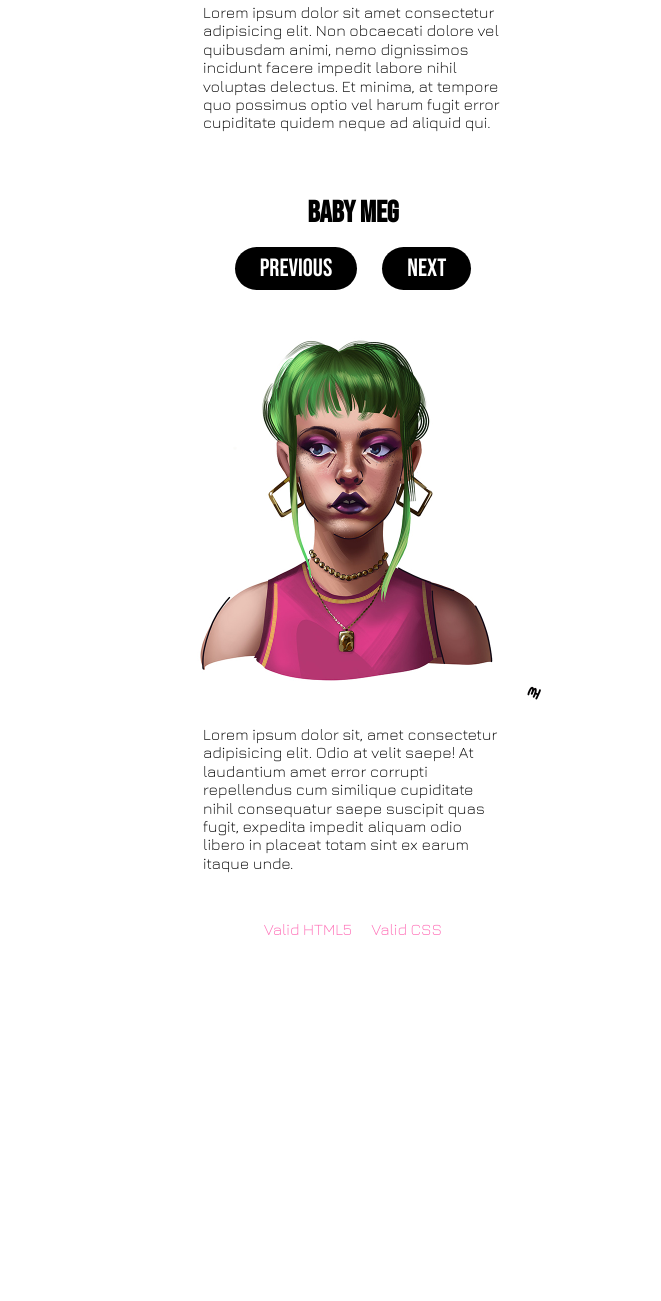
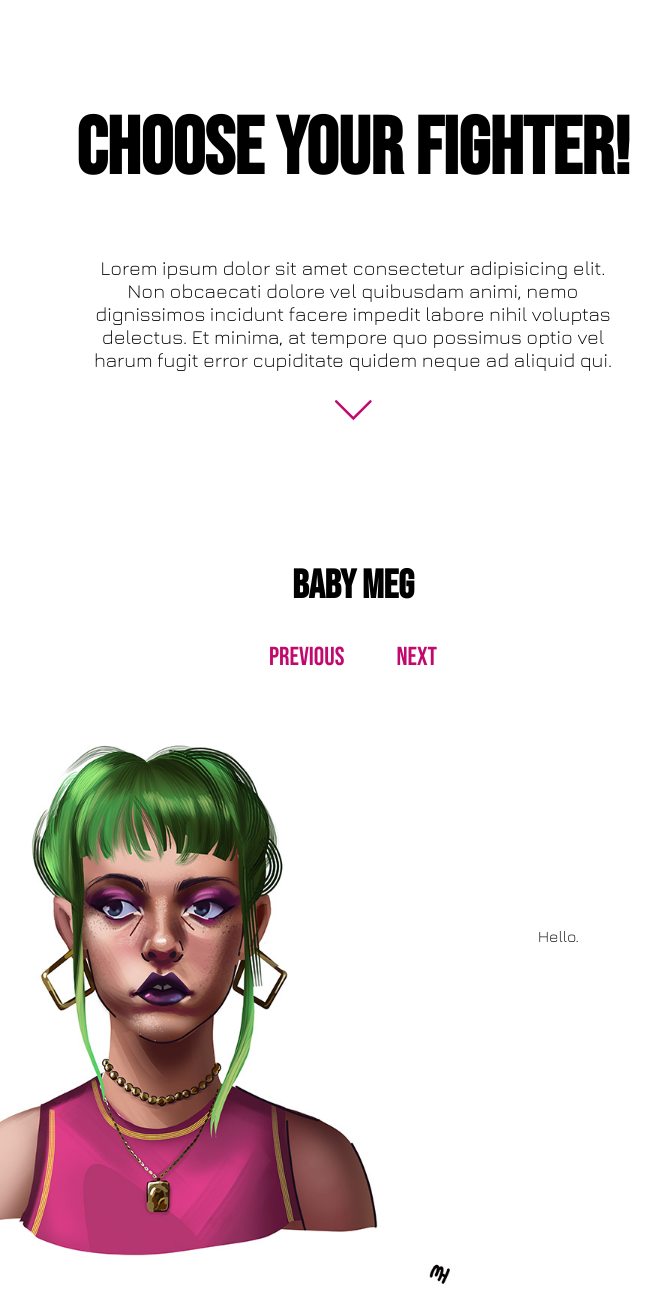
Before and after one commit to Mshoopart/des157a-wi24, a plain HTML site: page studio2/index.html in a window 1280 px wide. Shown: the part 136-1437 px from the top of the page, without its empty margins (287-948 px from the left). Before the commit the page ends 1107 px from the top, so only its background shows below. Drawn offline with nearby package versions, Linux system fonts and the light colour scheme.

Commit message:
finished basic code studio 2

```diff
--- a/studio2/index.html
+++ b/studio2/index.html
@@ -15,43 +15,32 @@
 <body>
     <header>
             <h1>Choose Your Fighter!</h1>
-
-        <p>Lorem ipsum dolor sit amet consectetur adipisicing elit. Non obcaecati dolore vel quibusdam animi, nemo dignissimos incidunt facere impedit labore nihil voluptas delectus. Et minima, at tempore quo possimus optio vel harum fugit error cupiditate quidem neque ad aliquid qui.</p>
     </header>
 
     <main>
-        <article>
+        <p id = intro>Lorem ipsum dolor sit amet consectetur adipisicing elit. Non obcaecati dolore vel quibusdam animi, nemo dignissimos incidunt facere impedit labore nihil voluptas delectus. Et minima, at tempore quo possimus optio vel harum fugit error cupiditate quidem neque ad aliquid qui.</p>
+        <a href="#two"><img src="images/arrowdown.svg" alt="down arrow" width="50" height="50" id="down"></a>
+
+
+        <div class = "hide">
+            <article id = "one">
                 <h2 id="title">Baby Meg</h2>
                 <p id="links"><a href="#" id="previous">previous</a><a href="#" id="next">next</a></p>
+            </article>
 
+            <article id = "two">
                 <div id="content">
                     <img src="images/image1.jpg" alt="my image" id="myimage">
                 </div>
-        </article>
-
-        <article>
-            <section id="stats">
-                <div id="health">
-                    <div id="healthbar"></div>
-                </div>
-
-                <div id="power">
-                    <div id="powerbar"></div>
-                </div>
-
-                <div id="range">
-                    <div id="rangebar"></div>
-                </div>
-
-                <div id="originality">
-                    <div id="originalitybar"></div>
-                </div>
-            </section>
 
                 <section id = description>
-                <p>Lorem ipsum dolor sit, amet consectetur adipisicing elit. Odio at velit saepe! At laudantium amet error corrupti repellendus cum similique cupiditate nihil consequatur saepe suscipit quas fugit, expedita impedit aliquam odio libero in placeat totam sint ex earum itaque unde.</p>
+                    <p id="baby" class = "showing">Hello.</p>
+                    <p id="adolescent" class = "hidden">Yo.</p>
+                    <p id="teen" class = "hidden">Hi.</p>
+                    <p id="present" class = "hidden">What's up?.</p>
                 </section>
             </article>
+        </div>
     </main>
 
     <footer>
--- a/studio2/script.js
+++ b/studio2/script.js
@@ -2,7 +2,21 @@
     "use strict";
     console.log("reading js")
 
-    //setting up images as an array for overlay stacking
+    const showStuff = document.querySelector('main div');
+    const observer = new IntersectionObserver(callBack, {threshold: 0.6});
+    observer.observe(showStuff);
+
+    function callBack(entries){
+        entries.forEach(function(eachEntry){
+            if(eachEntry.isIntersecting){
+                eachEntry.target.className = "show";
+                observer.unobserve(eachEntry.target);
+            }
+        });
+
+        console.log(entries[0]);
+    };
+
     const myImages = [
         'image1.jpg',
         'image2.jpg',
@@ -10,16 +24,6 @@
         'image4.jpg'];
 
     let currentImage = 0;
-
-    /*if (currentImage = 0) {
-        document.getElementById('title').innerHTML = `Level 6`;
-    } else if (currentImage = 1) {
-        document.getElementById('title').innerHTML = `Level 12`;
-    } else if (currentImage = 2) {
-        document.getElementById('title').innerHTML = `Level 16`;
-    } else {
-        document.getElementById('title').innerHTML = `Level 21`;
-    };*/
 
     const container = document.getElementById('content');
     const nextBtn = document.getElementById('next');
@@ -41,6 +45,7 @@
         if(currentImage < 0) {currentImage = myImages.length-1}
 
         swapImage();
+
     });
 
     function swapImage() {
@@ -52,7 +57,38 @@
         if(container.children.length > 2) {
                 container.removeChild(container.children[0]);
         };
+
+        swapText();
     };
+
+    function swapText(){
+        if (currentImage === 0) {
+            document.getElementById('title').innerHTML = "Baby Meg";
+            document.getElementById('baby').className = "showing";
+            document.getElementById('adolescent').className = "hidden";
+            document.getElementById('teen').className = "hidden";
+            document.getElementById('present').className = "hidden";
+
+        } else if (currentImage === 1) {
+            document.getElementById('title').innerHTML = "Tween Meg";
+            document.getElementById('baby').className = "hidden";
+            document.getElementById('adolescent').className = "showing";
+            document.getElementById('teen').className = "hidden";
+            document.getElementById('present').className = "hidden";
+        } else if (currentImage === 2) {
+            document.getElementById('title').innerHTML = "Freshman Meg";
+            document.getElementById('baby').className = "hidden";
+            document.getElementById('adolescent').className = "hidden";
+            document.getElementById('teen').className = "showing";
+            document.getElementById('present').className = "hidden";
+        } else {
+            document.getElementById('title').innerHTML = "Senior Meg";
+            document.getElementById('baby').className = "hidden";
+            document.getElementById('adolescent').className = "hidden";
+            document.getElementById('teen').className = "hidden";
+            document.getElementById('present').className = "showing";
+        };
+    }
 }());
 
     //document.getElementById('next').addEventListener('click', nextPhoto);
--- a/studio2/styles.css
+++ b/studio2/styles.css
@@ -1,3 +1,7 @@
+html {
+    scroll-behavior: smooth;
+}
+
 h1, h2 {
     font-family: "Bebas Neue";
     text-align: center;
@@ -5,6 +9,7 @@ h1, h2 {
 
 h1 {
     font-size: 50px;
+    margin-top: 1em;
 }
 
 h2 {
@@ -14,30 +19,28 @@ h2 {
 #links {
     text-align: center;
     font-family: "Bebas Neue";
-    font-size: 25px;
+    font-size: 20px;
 }
 
 #previous, #next {
     text-decoration: none;
-    background-color: black;
-    color: white;
-    margin: 0.5em;
+    color: #C10A6F;
+    margin: 0..25em 0.5em 0.5em 0.5em;
     padding: 0.25em 1em;
     border-radius: 100px;
+}
+
+#previous:hover, #next:hover {
+    color: hotpink;
 }
 
 p {
     font-family: "Jura";
 }
 
-header p {
+#intro {
     width: 300px;
     margin: 3em auto 4em auto;
-}
-
-#description {
-    width: 300px;
-    margin: 1em auto 3em auto;
 }
 
 footer {
@@ -52,31 +55,46 @@ footer a {
     margin: 0.5em;
 }
 
+#content {
+    width: 400px;
+    height: 400px;
+    margin: auto;
+}
+
+#content img {
+    position: absolute;
+    width: 400px;
+    height: 400px;
+}
+
+#description {
+    width: 300px;
+    height: 175px;
+    margin: auto;
+}
+
+#description p {
+    position: absolute;
+    width: 300px;
+}
+
 .hidden {
     visibility: hidden;
-    opacity: 0;
 }
 
 .showing {
     visibility: visible;
-    opacity: 1;
 }
 
-#content {
-    position: relative;
-    top: 0;
-    left: 50%;
-    transform: translateX(-50%);
-    width: 400px;
-    height: 400px;
+@media screen and (min-width: 1100px) {
+    .hide {
+        opacity: 0;
+        transition: 1s;
     }
 
-#content img {
-    position: absolute;
-    top: 0;
-    left: 0;
-    width: 400px;
-    height: 400px;
+    .show {
+        opacity: 1;
+        transition: 1s;
     }
 
     .fadeinimg {
@@ -87,3 +105,53 @@ footer a {
         from {opacity: 0;}
         to {opacity: 1;}
     }
+
+    header {
+        margin-top: 240px;
+        margin-bottom: 2em;
+    }
+
+    h1 {
+        font-size: 80px;
+    }
+
+    h2 {
+        font-size: 40px;
+    }
+
+    #intro {
+        width: 525px;
+        margin-bottom: 15%;
+        font-size: 20px;
+        text-align: center;
+    }
+
+    #down {
+        visibility: visible;
+        position: absolute;
+        top: 65%;
+        left: 50%;
+        transform: translateX(-50%);
+    }
+
+    #links {
+        font-size: 26px;
+    }
+
+    #two {
+        width: 1000px;
+        display: flex;
+        margin: auto;
+        gap: 40px;
+    }
+
+    #content {
+        width: 600px;
+        height: 600px;
+    }
+
+    #content img {
+        width: 600px;
+        height: 600px;
+    }
+}
```
Also changed, not shown: studio2/images/arrowdown.svg (added), 1 other file. Lines whose indentation alone changed are shown as unchanged.
